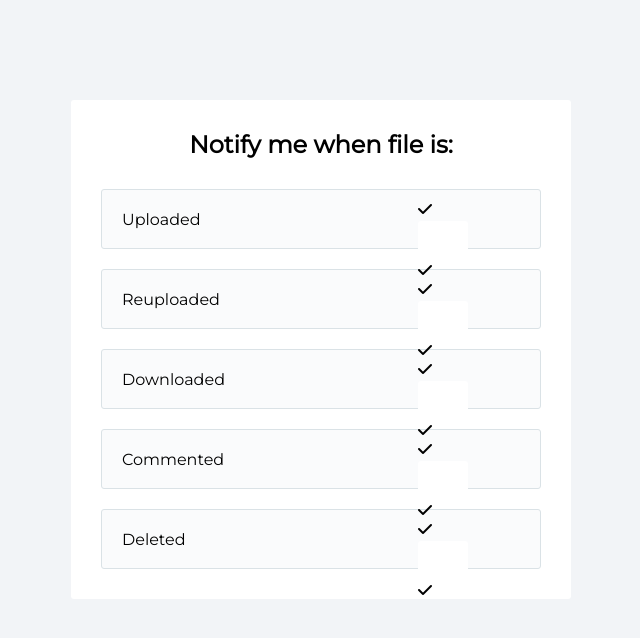
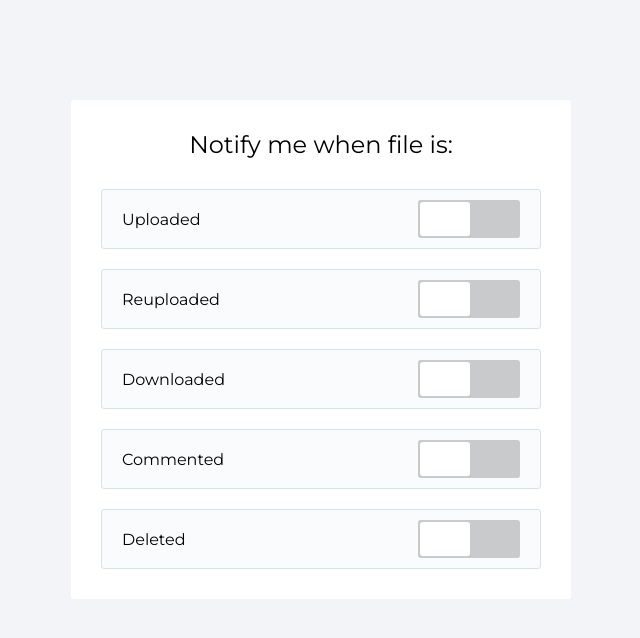
Before and after one commit to Nola360/March-25, a plain HTML site: page index.html in a window 1280 px wide. Shown: the whole page, without its empty margins (319-959 px from the left). Drawn offline with Linux system fonts and the light colour scheme.

Commit message:
added toggle feature with  css added fa icons

```diff
--- a/style.css
+++ b/style.css
@@ -1,70 +1,71 @@
-@import url('https://fonts.googleapis.com/css?family=Montserrat&display=swap');
+@import url('https://fonts.googleapis.com/css?family=Montserrat:400,700&display=swap');
 
-* {
+*{
+	margin: 0;
 	padding: 0;
-  margin: 0;
 	box-sizing: border-box;
-  font-family: 'montserrat';
+	font-family: 'Montserrat', sans-serif;
 }
 
-body {
+
+body{
 	background: #f2f4f7;
-
 }
 
-.wrapper {
+.wrapper{
 	width: 500px;
 	background: #fff;
+	margin: 100px auto 0;
+	padding: 30px;
 	border-radius: 3px;
-  padding: 30px;
-  margin: 100px auto 0;
 }
 
-.wrapper .title {
-  font-weight: 700;
+.wrapper .title{
 	text-align: center;
+	font-weight: 500;
 	font-size: 24px;
 	padding-bottom: 30px;
 }
 
-.checkbox_wrap {
+.checkbox_wrap{
 	display: flex;
 	width: 440px;
 	background: #fafbfc;
 	margin-bottom: 20px;
+	padding: 10px 20px;
 	border: 1px solid #dae2e6;
 	border-radius: 3px;
-  padding: 10px 20px;
 	justify-content: space-between;
 	align-items: center;
 }
 
-.checkbox_wrap:last-child {
+.checkbox_wrap:last-child{
 	margin-bottom: 0;
 }
 
-.checkbox_wrap .checkbox_right {
+.checkbox_wrap .checkbox_right{
 	position: relative;
 	width: 102px;
 	height: 38px;
 }
 
-.checkbox_wrap .checkbox {
+.checkbox_wrap .checkbox{
 	width: 100%;
 	height: 100%;
-
+	background: #c8cacc;
     appearance: none;
+    position: relative;
     -webkit-appearance: none;
-  position: relative;
     outline: none;
     cursor: pointer;
     border-radius: 3px;
 }
 
-.checkbox_wrap .checkbox:before {
-  content: '';
+.checkbox_wrap .checkbox:before{
+	content: "";
 	position: absolute;
 	top: 2px;
+	left: 2px;
 	width: 50px;
 	height: 34px;
 	background: #fff;
@@ -73,10 +74,27 @@ body {
 	z-index: 2;
 }
 
-.checkbox_wrap .checkbox:checkbox:before {
+.checkbox_wrap .checkbox:checked:before{
 	left: 50px;
 }
 
-.checkbox_wrap .checkbox:checked {
+.checkbox_wrap .checkbox:checked{
 	background: #3b9adc;
 }
+
+.checkbox_wrap .checkbox_right .fas{
+	position: absolute;
+	top: 10px;
+	font-size: 18px;
+	z-index: 1;
+	color: #fff;
+	pointer-events: none;
+}
+
+.checkbox_wrap .checkbox_right .fa-check{
+	left: 16px;
+}
+
+.checkbox_wrap .checkbox_right .fa-times{
+	right: 18px;
+}
```
Lines whose indentation alone changed are shown as unchanged.
